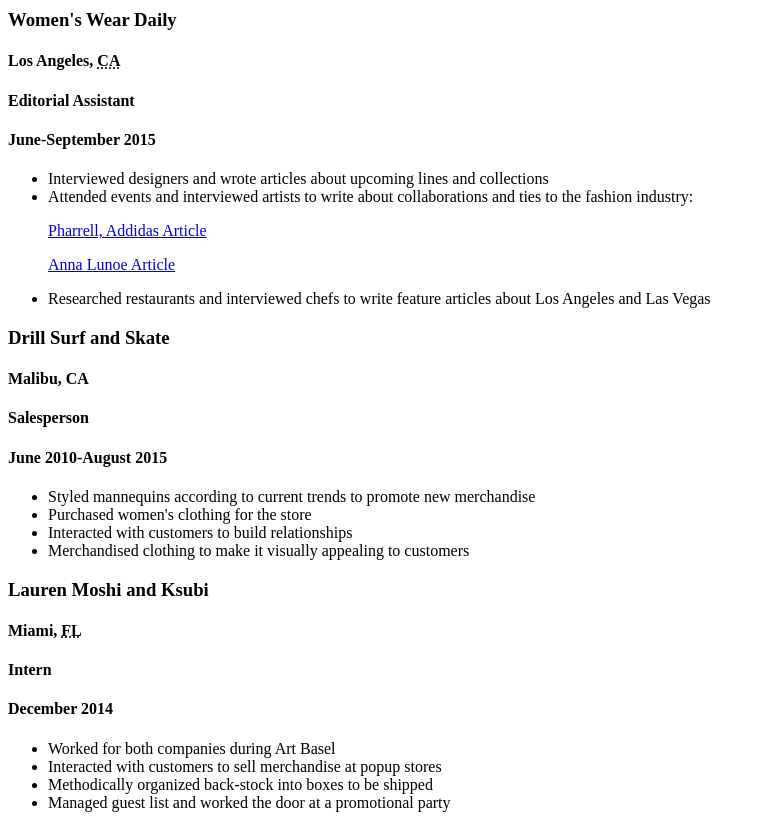
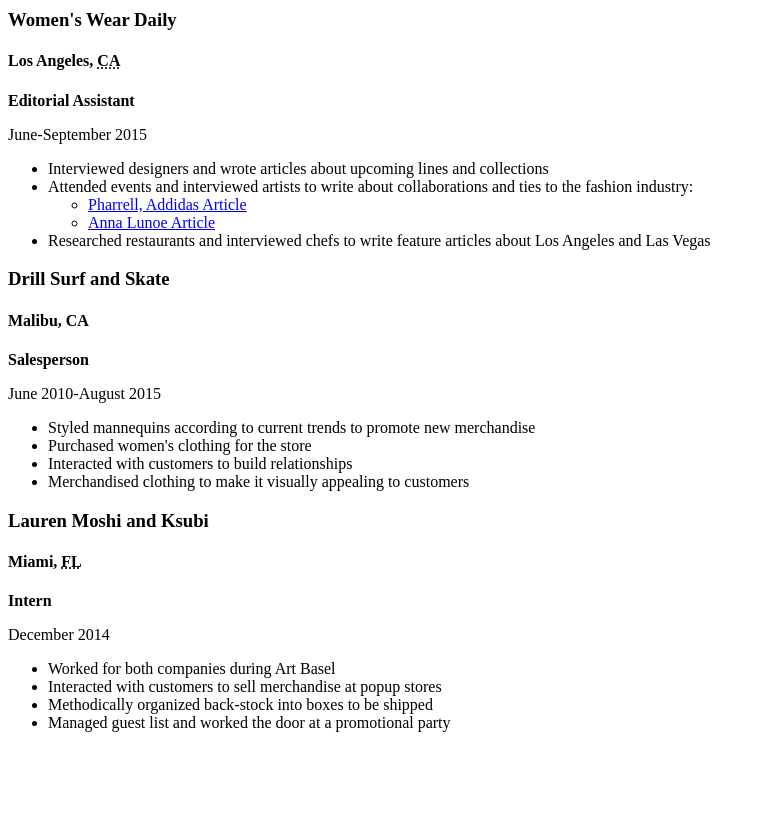
Before and after one commit to ccluniesross/ccluniesross.github.io, a plain HTML site: page resume.html in a window 1280 px wide. Shown: the part 620-1448 px from the top of the page, without its empty margins (0-765 px from the left). After the commit the page ends 1368 px from the top, so only its background shows below. Drawn offline with Linux system fonts and the light colour scheme.

Commit message:
Changed mistakes

```diff
--- a/resume.html
+++ b/resume.html
@@ -11,22 +11,23 @@
       <h1>Callie Clunies-Ross</h1>
     </header>
 
+    <nav>
      <ul>
        <li><a href="resume.html">Home</a></li>
-        <ul>
        <li><a href="#contact">Contact</a></li>
        <li><a href="#objective">Objective</a></li>
        <li><a href="#summary">Summary</a></li>
        <li><a href="#work-experience">Work Experience</a></li>
      </ul>
-      </li>
-    </ul>
+   </nav>
 
     <main>
 
       <section>
 
         <h2 id="contact">Contact</h2>
+
+        <address>
 
         <p>(310)924-4977</p>
 
@@ -35,6 +36,9 @@
         <p><a href="http://www.linkedin.com/in/mccallumcluniesross">LinkedIn</a></p>
 
         <p><a href="http://www.behance.net/calliecr">Portfolio</a></p>
+
+      </address>
+
       </section>
 
       <section>
@@ -60,14 +64,16 @@
 
          <h3>Women's Wear Daily</h3>
           <h4>Los Angeles, <abbr title="California">CA</abbr></h4>
-          <h4>Editorial Assistant</h4>
-          <h4>June-September 2015</h4>
+          <p><strong>Editorial Assistant</strong></p>
+          <p>June-September 2015</p>
           <ul>
             <li>Interviewed designers and wrote articles about upcoming lines and collections</li>
             <li>Attended events and interviewed artists to write about collaborations and ties to the fashion industry:</li>
-             <p><a href="https://www.behance.net/gallery/28606027/Pharrell-Adidas-Article">Pharrell, Addidas Article</a></p>
-             <p><a href="https://www.behance.net/gallery/28453661/Anna-Lunoe-Article">Anna Lunoe Article</a></p>
-            <li>Researched restaurants and interviewed chefs to write feature articles about Los Angeles and Las Vegas</p>
+              <ul>
+                <li><a href="https://www.behance.net/gallery/28606027/Pharrell-Adidas-Article">Pharrell, Addidas Article</a></li>
+                <li><a href="https://www.behance.net/gallery/28453661/Anna-Lunoe-Article">Anna Lunoe Article</a></li>
+              </ul>
+            <li>Researched restaurants and interviewed chefs to write feature articles about Los Angeles and Las Vegas</li>
           </ul>
       </article>
 
@@ -75,8 +81,8 @@
 
         <h3>Drill Surf and Skate</h3>
           <h4>Malibu, CA</h4>
-          <h4>Salesperson</h4>
-          <h4>June 2010-August 2015</h4>
+          <p><strong>Salesperson</strong></p>
+          <p>June 2010-August 2015</p>
           <ul>
             <li>Styled mannequins according to current trends to promote new merchandise</li>
             <li>Purchased women's clothing for the store</li>
@@ -89,10 +95,10 @@
 
         <h3>Lauren Moshi and Ksubi</h3>
           <h4>Miami, <abbr title="Florida">FL</abbr></h4>
-          <h4>Intern</h4>
-          <h4>December 2014</h4>
+          <p><strong>Intern</strong></p>
+          <p>December 2014</p>
           <ul>
-            <li>Worked for both companies during Art Basel</h4>
+            <li>Worked for both companies during Art Basel</li>
             <li>Interacted with customers to sell merchandise at popup stores</li>
             <li>Methodically organized back-stock into boxes to be shipped</li>
             <li>Managed guest list and worked the door at a promotional party</li>
@@ -100,5 +106,6 @@
       </article>
 
       </section>
+    </main>
    </body>
   </html>
```
Lines whose indentation alone changed are shown as unchanged.
